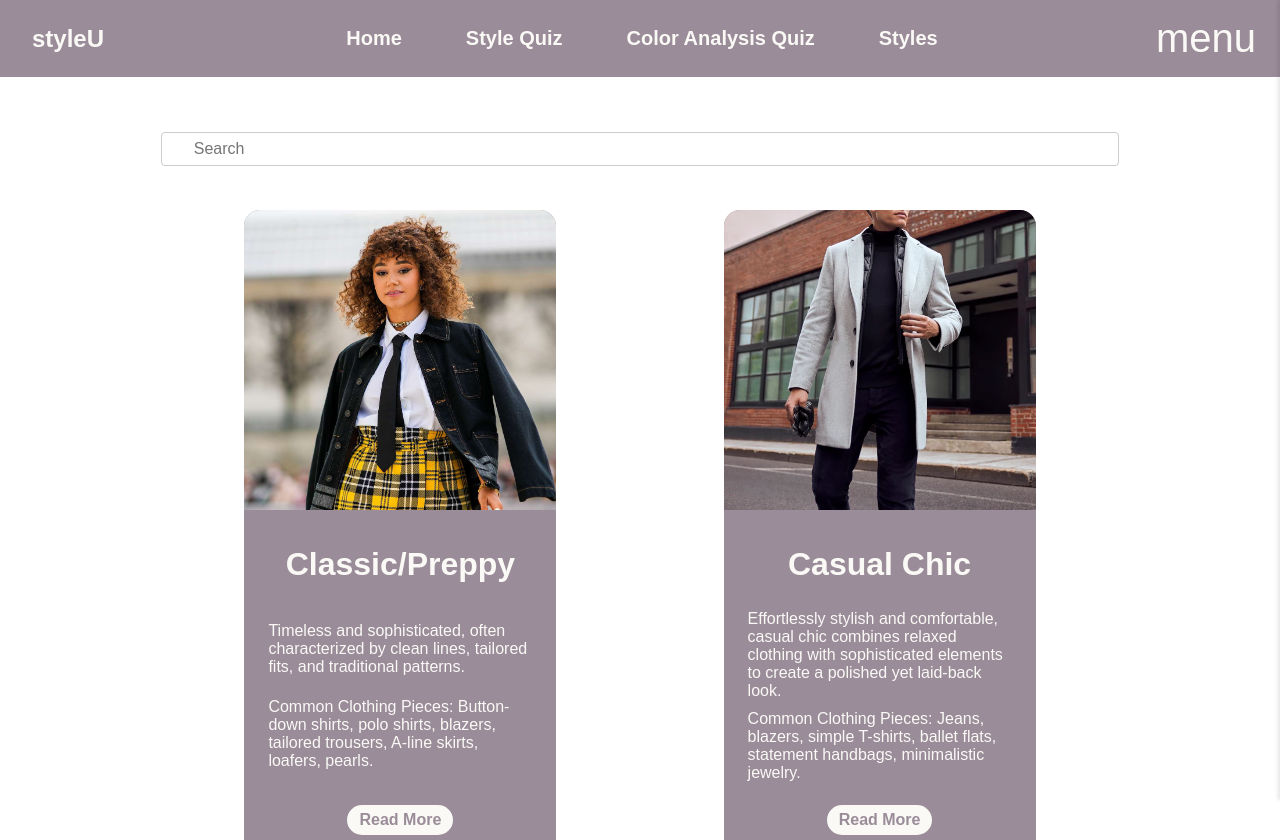
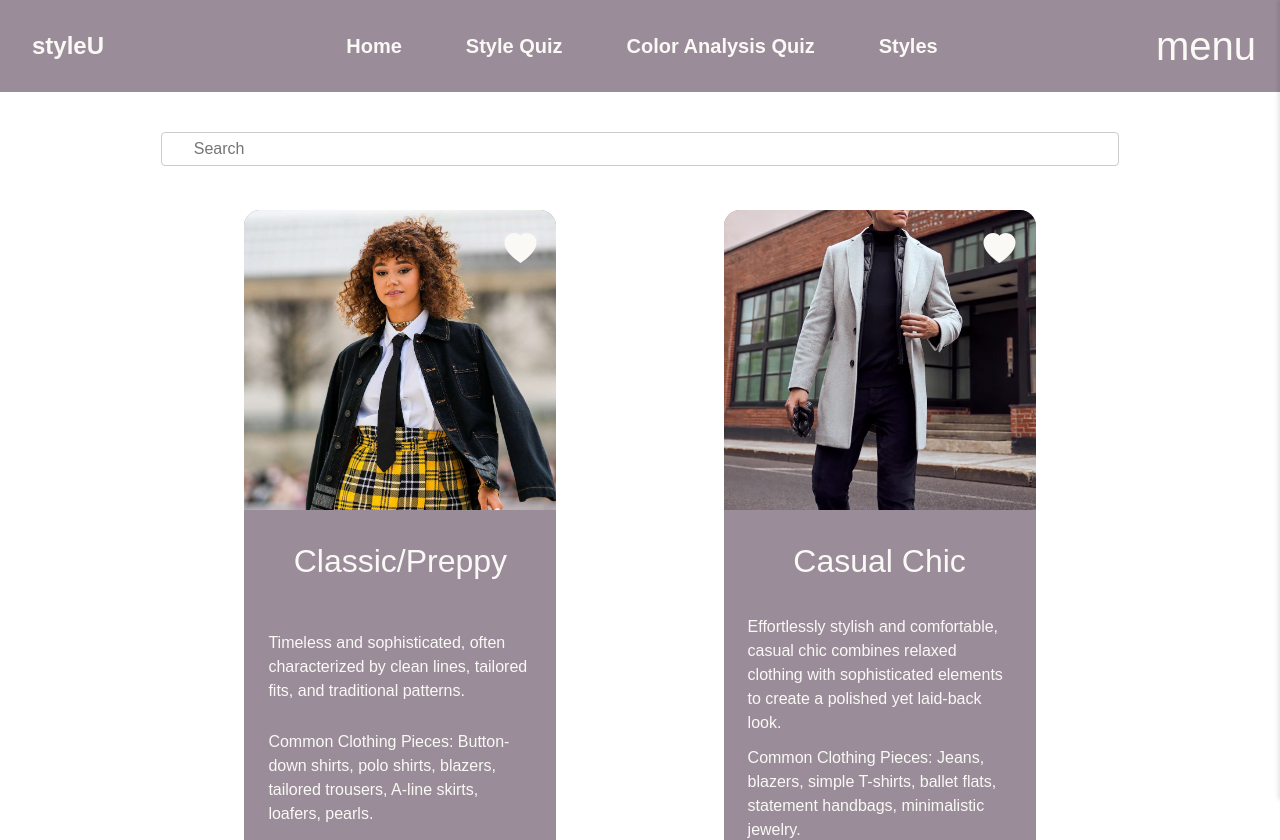
Before and after one commit to info340-sp24a/project-rockuutree, a React (Create React App) app in the folder my-app/: page /styles in a window 1280 px wide. Shown: the top 840 px of the page. Built offline with nearby package versions, Linux system fonts and the light colour scheme.

Commit message:
Favorite Style Card button

```diff
--- a/my-app/package.json
+++ b/my-app/package.json
@@ -6,7 +6,10 @@
     "@testing-library/jest-dom": "^5.17.0",
     "@testing-library/react": "^13.4.0",
     "@testing-library/user-event": "^13.5.0",
+    "bootstrap": "^5.3.3",
+    "bootstrap-icons": "^1.11.3",
     "react": "^18.3.1",
+    "react-bootstrap": "^2.10.2",
     "react-dom": "^18.3.1",
     "react-lottie": "^1.2.4",
     "react-router-dom": "^6.23.1",
--- a/my-app/src/App.js
+++ b/my-app/src/App.js
@@ -1,5 +1,6 @@
 import React from 'react';
 import logo from './logo.svg';
+import 'bootstrap/dist/css/bootstrap.css';
 import { BrowserRouter as Router, Route, Routes } from 'react-router-dom';
 import HomePage from './components/homepage/homepage';
 // import StyleQuizPage from './components/styles-page/StyleCardList';
@@ -13,8 +14,8 @@ function App(props) {
     <Router>
       <Routes>
         <Route path="/" element={<HomePage />} />
-        {/* <Route path="/style-quiz" element={<StyleQuizPage />} /> */}
-        {/* <Route path="/palette-analysis" element={<PaletteAnalysisPage />} /> */}
+        {/* <Route path="/style-quiz" element={<StyleQuizPage />} />
+        <Route path="/palette-analysis" element={<PaletteAnalysisPage />} /> */}
         <Route path="/styles" element={<StylePage style_data={style_data} />} />
       </Routes>
     </Router>
--- a/my-app/src/components/StylePages/StyleCardList.js
+++ b/my-app/src/components/StylePages/StyleCardList.js
@@ -1,15 +1,29 @@
-import React from 'react';
-
+import React, {useState} from 'react';
+import 'bootstrap/dist/css/bootstrap.css';
+import { Button } from 'react-bootstrap';
+import 'bootstrap-icons/font/bootstrap-icons.css';
 
 
 export function StyleCard(props){
     const { style_data } = props;
+    const [isFavorited, setIsFavorited ] = useState(false);
+
+    const handleFavoritedButtonClick = (event) => {
+        setIsFavorited(!isFavorited);
+    }
+
+    let buttonColor = '#FAF9F6';
 
     return(
         <div className='style-Cards'>
             <div className='style-card-container'>
-                <div>
+            <div className='image-icon-container'>
                     <img className='style-card-image' src={require(`../../assets/${style_data.Main_img}`)} alt={`a model in ${style_data.Style_Name} fashion`}/>
+                    <i
+                        className="bi bi-heart-fill favoriteIcon"
+                        onClick={handleFavoritedButtonClick}
+                        style={{ color: isFavorited ? 'red' : '#FAF9F6' }}
+                    ></i>
                 </div>
                 <div className='style-card-content'>
                     <h2 className='style-card-title'>{style_data.Style_Name}</h2>
--- a/my-app/src/index.css
+++ b/my-app/src/index.css
@@ -117,6 +117,12 @@ code {
   border-radius: 4px;
 }
 
+.favoriteIcon{
+  display: none;
+}
+
+
+
 /* Extra small devices (phones, 600px and down) */
 
 
@@ -152,6 +158,28 @@ code {
 
 /* Medium devices (landscape tablets, 768px and up) */
 @media (min-width: 768px) {
+  .favoriteIcon{
+    display:block;
+  }
+
+  .image-icon-container {
+    position: relative;
+  }
+
+  .style-card-image {
+    width: 100%;
+    height: auto;
+    border-radius: 16px 0 0 16px;
+  }
+
+  .favoriteIcon {
+    position: absolute;
+    top: 16px;
+    right: 20px;
+    cursor: pointer;
+    font-size: 2rem;
+    transition: color 0.3s;
+  }
   .long-description{
     display: block;
   }
@@ -232,6 +260,8 @@ code {
     margin-bottom: 16px;
   }
 
+
+
 }
 
 /* Large devices (laptops/desktops, 992px and up) */
```
Also changed, not shown: 1 other file (tests, documents, lock files or other folders).
